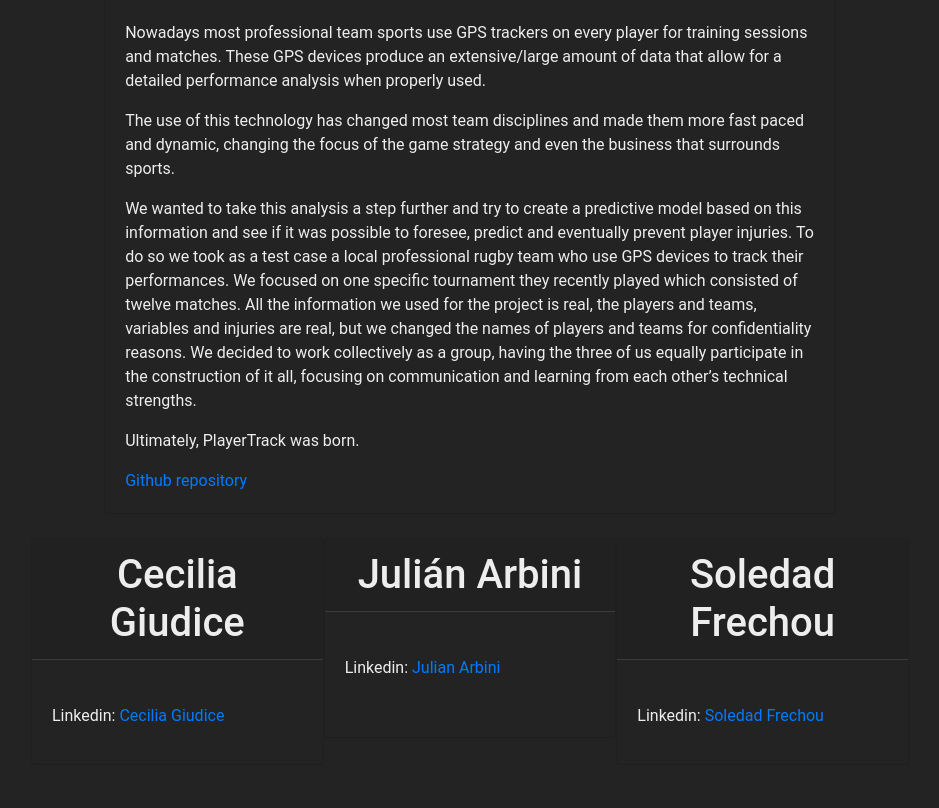
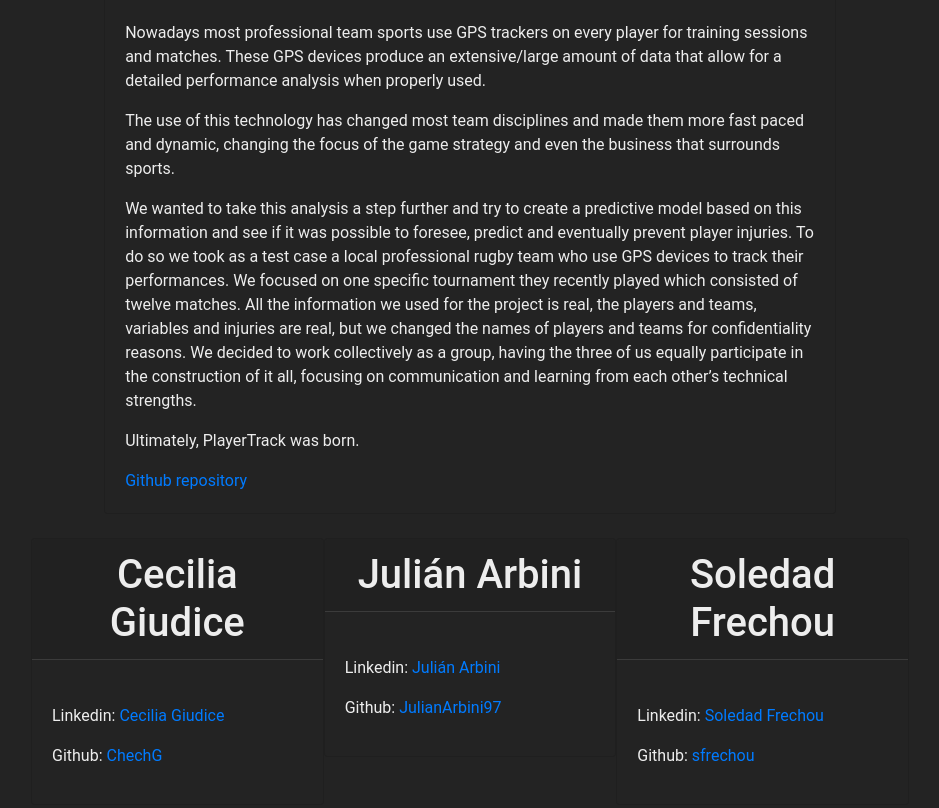
Before and after one commit to ChechG/PlayerTrack, a plain HTML site: page index.html in a window 1280 px wide. Shown: the part 6406-7214 px from the top of the page, without its empty margins (170-1109 px from the left). Drawn offline with nearby package versions, Linux system fonts and the light colour scheme; a web font is replaced by a local one.

Commit message:
links to github

```diff
--- a/index.html
+++ b/index.html
@@ -205,6 +205,7 @@
                       <div class="card-body">
                         <br>
                         <p>Linkedin: <a href="https://www.linkedin.com/in/cecilia-giudice-assanelli-4351591a4/">Cecilia Giudice</a></p>
+                        <p>Github: <a href="https://github.com/ChechG">ChechG</a></p>
                       </div>
                     </div>
                   </div>
@@ -213,7 +214,8 @@
                           <h1 class="card-header">Julián Arbini</h1>
                           <div class="card-body">
                             <br>
-                            <p>Linkedin: <a href="https://www.linkedin.com/in/julian-arbini-9ba744b3/">Julian Arbini</a></p>
+                            <p>Linkedin: <a href="https://www.linkedin.com/in/julian-arbini-9ba744b3/">Julián Arbini</a></p>
+                            <p>Github: <a href="https://github.com/JulianArbini97">JulianArbini97</a></p>
                           </div>
                         </div>
                   </div>
@@ -223,6 +225,7 @@
                       <div class="card-body">
                         <br>
                         <p>Linkedin: <a href="https://www.linkedin.com/in/soledad-frechou/">Soledad Frechou</a></p>
+                        <p>Github: <a href="https://github.com/sfrechou">sfrechou</a></p>
                       </div>
                     </div>
                   </div>
```
